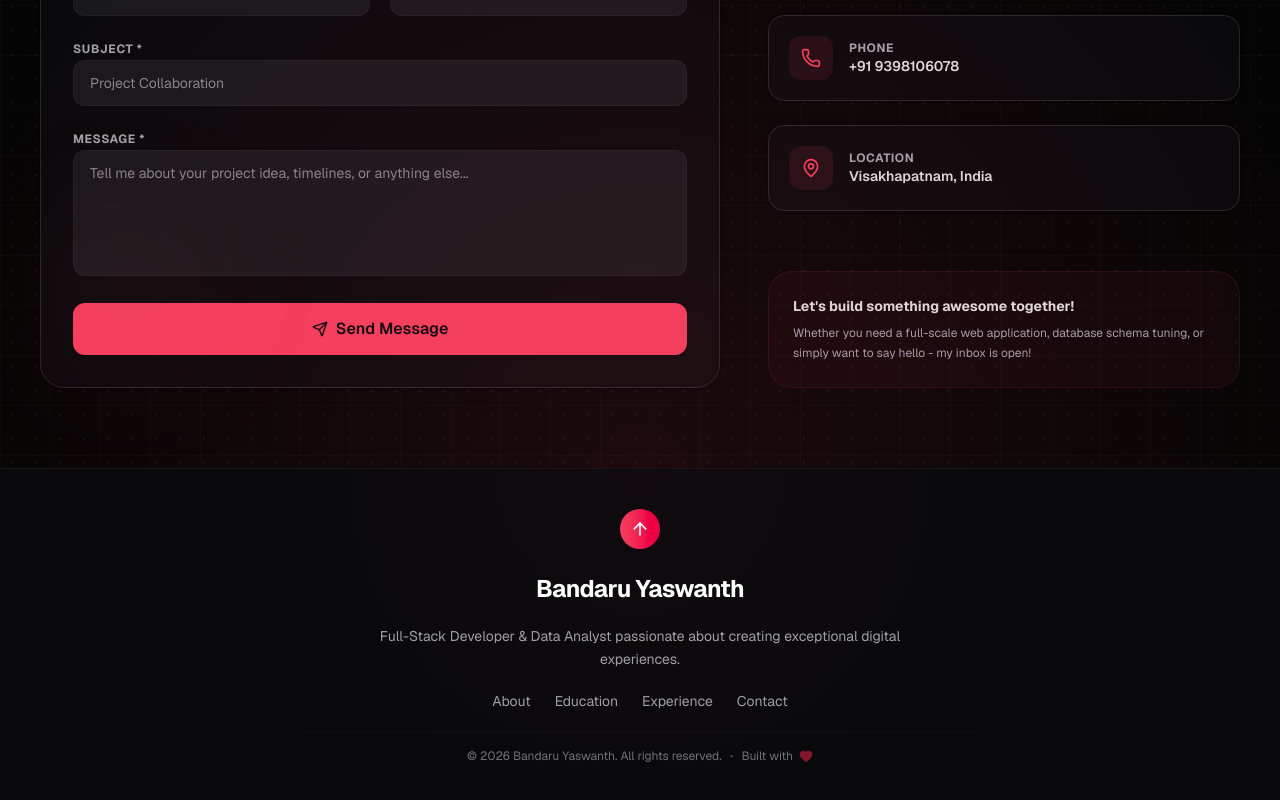
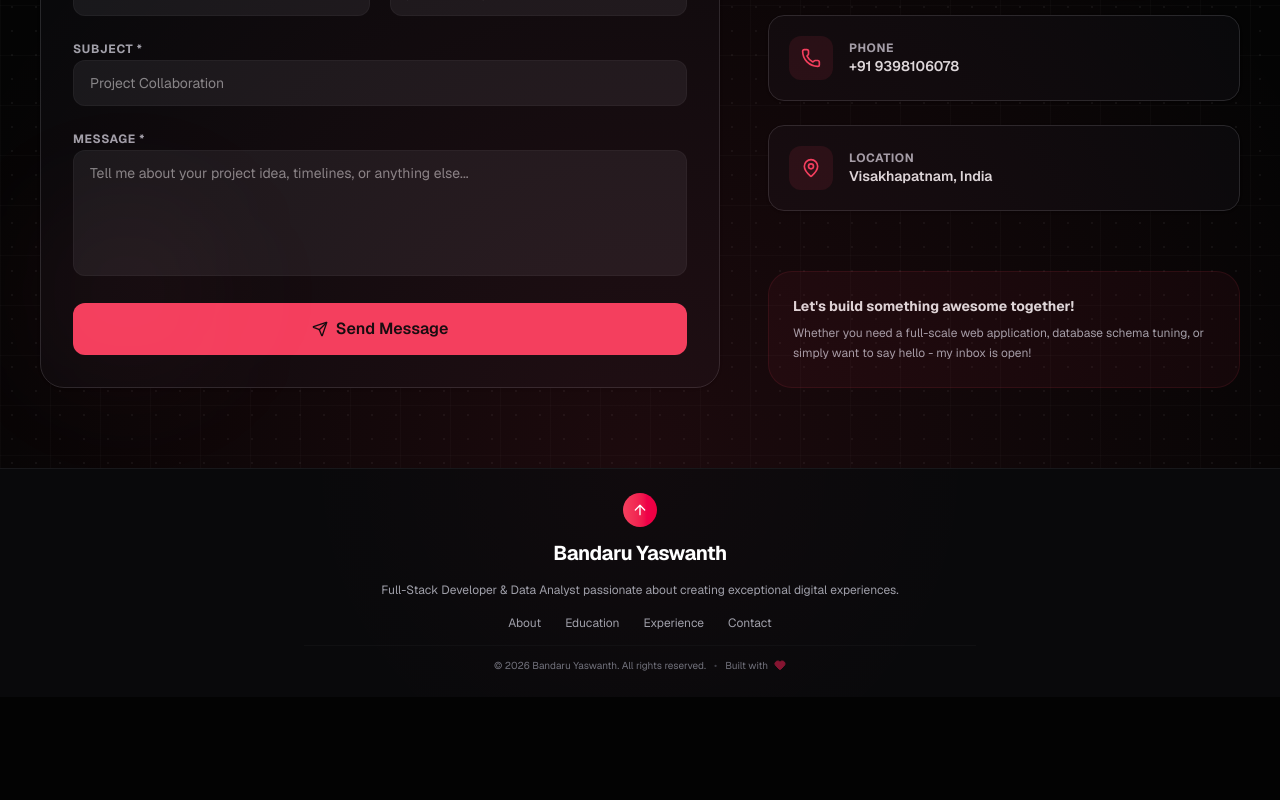
Before and after one commit to Gittyasn/PORTFOLIO, a Next.js app: page / in a window 1280 px wide. Shown: the part 8141-8941 px from the top of the page. After the commit the page ends 8838 px from the top, so only its background shows below. Built offline with nearby package versions, Linux system fonts and the light colour scheme.

Commit message:
style: reduce footer padding and element sizing for a smaller more compact layout

```diff
--- a/src/components/footer.tsx
+++ b/src/components/footer.tsx
@@ -21,33 +21,33 @@ export function Footer() {
   };
 
   return (
-    <footer className="relative overflow-hidden border-t border-zinc-900 bg-zinc-950 text-white py-10">
+    <footer className="relative overflow-hidden border-t border-zinc-900 bg-zinc-950 text-white py-6">
       {/* Subtle top spotlight flare */}
       <div className="absolute inset-0 bg-[radial-gradient(circle_at_top,rgba(244,63,94,0.03)_0%,transparent_50%)] pointer-events-none" />
 
       <div className="container mx-auto px-6 relative z-10">
         {/* Scroll To Top Button */}
-        <div className="text-center mb-6">
+        <div className="text-center mb-3">
           <button
             onClick={scrollToTop}
-            className="inline-flex items-center justify-center w-10 h-10 bg-gradient-to-r from-primary to-rose-600 rounded-full hover:shadow-lg hover:shadow-primary/25 transition-all duration-300 cursor-pointer text-white"
+            className="inline-flex items-center justify-center w-8.5 h-8.5 bg-gradient-to-r from-primary to-rose-600 rounded-full hover:shadow-lg hover:shadow-primary/25 transition-all duration-300 cursor-pointer text-white"
             aria-label="Scroll to top"
           >
-            <ArrowUp className="w-5 h-5" />
+            <ArrowUp className="w-4 h-4" />
           </button>
         </div>
 
         {/* Central Brand Info */}
-        <div className="text-center space-y-5">
-          <div className="text-2xl font-bold text-white font-poppins tracking-tight">
+        <div className="text-center space-y-3.5">
+          <div className="text-xl font-bold text-white font-poppins tracking-tight">
             Bandaru Yaswanth
           </div>
-          <p className="text-zinc-400 max-w-xl mx-auto text-sm leading-relaxed">
+          <p className="text-zinc-400 max-w-xl mx-auto text-xs leading-relaxed">
             Full-Stack Developer & Data Analyst passionate about creating exceptional digital experiences.
           </p>
 
           {/* Centered Navigation Links */}
-          <div className="flex flex-wrap justify-center gap-x-6 gap-y-2 text-zinc-400 text-sm">
+          <div className="flex flex-wrap justify-center gap-x-6 gap-y-1.5 text-zinc-400 text-xs">
             <a
               href="#about"
               onClick={(e) => handleNavClick(e, "about")}
@@ -83,11 +83,11 @@ export function Footer() {
           </div>
 
           {/* Copyright Info */}
-          <div className="flex flex-col sm:flex-row items-center justify-center gap-2 text-zinc-500 text-xs pt-4 border-t border-zinc-900/50 max-w-2xl mx-auto">
+          <div className="flex flex-col sm:flex-row items-center justify-center gap-2 text-zinc-500 text-[10px] pt-3 border-t border-zinc-900/50 max-w-2xl mx-auto">
             <p>© {currentYear} Bandaru Yaswanth. All rights reserved.</p>
             <span className="hidden sm:inline text-zinc-700">•</span>
             <p className="flex items-center gap-1.5">
-              Built with <Heart className="w-3.5 h-3.5 text-rose-500 fill-rose-500 animate-pulse" />
+              Built with <Heart className="w-3 h-3 text-rose-500 fill-rose-500 animate-pulse" />
             </p>
           </div>
         </div>
```
